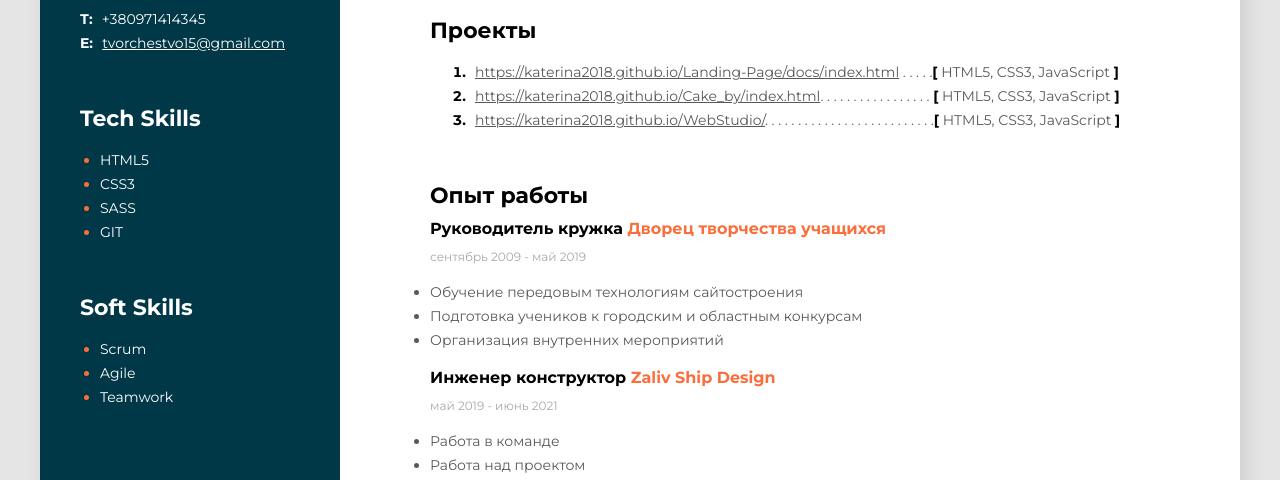
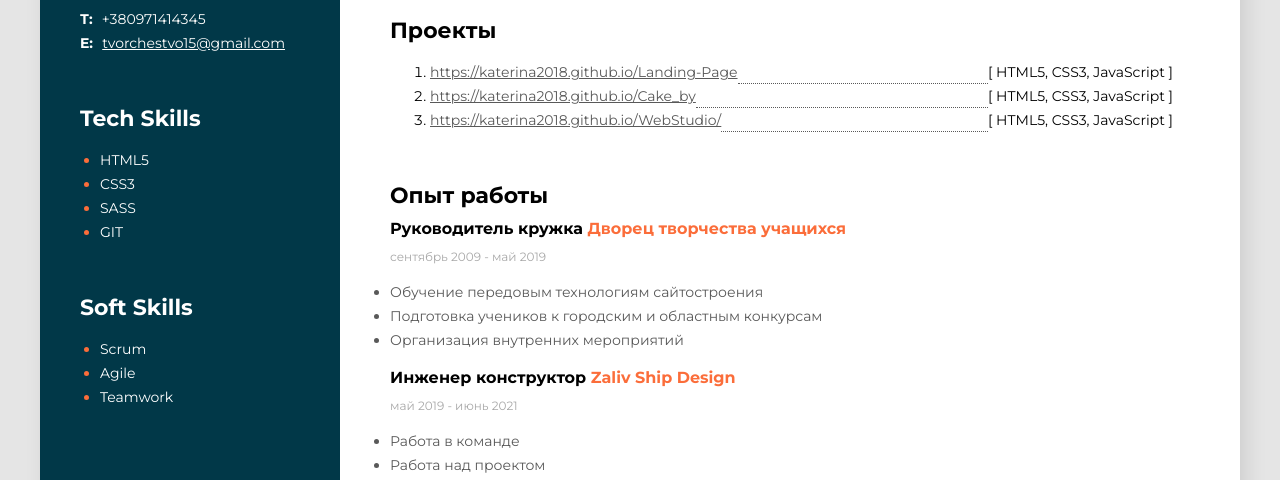
Before and after one commit to katerina2018/resume, a plain HTML site: page index.html in a window 1280 px wide. Shown: the part 389-869 px from the top of the page. Drawn offline with Linux system fonts and the light colour scheme.

Commit message:
change css

```diff
--- a/CSS/style.css
+++ b/CSS/style.css
@@ -20,7 +20,6 @@ body {
 }
 
 .about-me-profession {
-    font-style: normal;
     font-size: 14px;
     line-height: 17px;
     font-weight: 700;
@@ -29,7 +28,6 @@ body {
 }
 
 .about-me-name {
-    font-style: normal;
     font-weight: bold;
     font-size: 2rem;
     line-height: 55px;
@@ -38,15 +36,13 @@ body {
 }
 
 .about-me-discription {
-    font-style: normal;
-    font-weight: normal;
     font-size: 14px;
     line-height: 24px;
     color: #595959;
 }
 
 .main-content-section {
-    padding: 100px 90px;
+    padding: 100px 50px;
 }
 
 
@@ -57,7 +53,6 @@ body {
 }
 
 .main-content-title {
-    font-style: normal;
     font-weight: bold;
     font-size: 22px;
     line-height: 27px;
@@ -70,35 +65,28 @@ body {
 }
 
 .my-project-item {
-    font-style: normal;
-    font-weight: bold;
     font-size: 14px;
     line-height: 24px;
     color: #000000;
 }
 
 .my-project-text {
-    font-style: normal;
-    font-weight: normal;
-    font-size: 14px;
-    line-height: 24px;
-    color: #595959;
-    margin-left: 5px;
+    display: flex;
+    justify-content: space-between;
+}
+
+.underline {
+    flex-grow: 1;
+    border-bottom: 1px dotted #595959;
 }
 
 .my-project-link {
-    font-style: normal;
-    font-weight: normal;
     font-size: 14px;
     line-height: 24px;
     color: #595959;
 }
 
 .my-project-bracket {
-    font-style: normal;
-    font-weight: bold;
-    font-size: 14px;
-    line-height: 24px;
     color: #000000;
 }
 
@@ -114,7 +102,6 @@ body {
 }
 
 .my-work-experience-position {
-    font-style: normal;
     font-weight: bold;
     font-size: 16px;
     line-height: 20px;
@@ -128,8 +115,6 @@ body {
 
 .my-work-experience-period,
 .my-education-period {
-    font-style: normal;
-    font-weight: normal;
     font-size: 12px;
     line-height: 15px;
     color: #A8A8A8;
@@ -146,15 +131,12 @@ body {
 }
 
 .my-work-experience-duty {
-    font-style: normal;
-    font-weight: normal;
     font-size: 14px;
     line-height: 24px;
     color: #595959;
 }
 
 .my-education-title {
-    font-style: normal;
     font-weight: bold;
     font-size: 16px;
     line-height: 20px;
@@ -164,7 +146,6 @@ body {
 
 .my-education-profession {
     font-family: Montserrat;
-    font-style: normal;
     font-weight: bold;
     font-size: 14px;
     line-height: 17px;
@@ -189,7 +170,6 @@ img {
 }
 
 .sidebar-title {
-    font-style: normal;
     font-weight: bold;
     font-size: 22px;
     line-height: 27px;
@@ -207,8 +187,6 @@ img {
 
 .contacts-section-link {
     color: #fffefd;
-    font-style: normal;
-    font-weight: normal;
     font-size: 14px;
     line-height: 24px;
 }
@@ -222,8 +200,6 @@ img {
 }
 
 .skills-item {
-    font-style: normal;
-    font-weight: normal;
     font-size: 14px;
     line-height: 24px;
     color: #FFFFFF;
--- a/index.html
+++ b/index.html
@@ -30,14 +30,13 @@
                 <ol class="my-project-list">
                     <li class="my-project-item">
                         <span class="my-project-text">
-                        <a class="my-project-link" target="blank" href="https://katerina2018.github.io/Landing-Page/docs/index.html">https://katerina2018.github.io/Landing-Page/docs/index.html</a> . . . . .<span class="my-project-bracket">[</span>                        HTML5, CSS3, JavaScript <span class="my-project-bracket">]</span></span>
+                        <a class="my-project-link" target="blank" href="https://katerina2018.github.io/Landing-Page/docs/index.html">https://katerina2018.github.io/Landing-Page</a><span class="underline"> </span> <span class="my-project-bracket"> [              HTML5, CSS3, JavaScript <span class="my-project-bracket">  ]</span></span>
                     </li>
                     <li class="my-project-item">
-                        <span class="my-project-text"><a class="my-project-link" target="blank" href="https://katerina2018.github.io/Cake_by/index.html">https://katerina2018.github.io/Cake_by/index.html</a>. . . . . . . . . . . . . . . . . <span class="my-project-bracket">[</span>                        HTML5, CSS3, JavaScript <span class="my-project-bracket">]</span> </span>
+                        <span class="my-project-text"><a class="my-project-link" target="blank" href="https://katerina2018.github.io/Cake_by/index.html">https://katerina2018.github.io/Cake_by</a> <span class="underline"> </span><span class="my-project-bracket">  [                        HTML5, CSS3, JavaScript ]</span>                        </span>
                     </li>
                     <li class="my-project-item">
-                        <span class="my-project-text"><a class="my-project-link" target="blank" href="https://katerina2018.github.io/WebStudio">https://katerina2018.github.io/WebStudio/</a>. . . . . . . . . . . . . . . . . .  . . . . . . . .<span class="my-project-bracket">[</span>                        HTML5, CSS3, JavaScript
-                        <span class="my-project-bracket">]</span> </span>
+                        <span class="my-project-text"><a class="my-project-link" target="blank" href="https://katerina2018.github.io/WebStudio">https://katerina2018.github.io/WebStudio/</a><span class="underline"> </span><span class="my-project-bracket">  [                        HTML5, CSS3, JavaScript ]</span>                        </span>
                     </li>
 
                 </ol>
```
